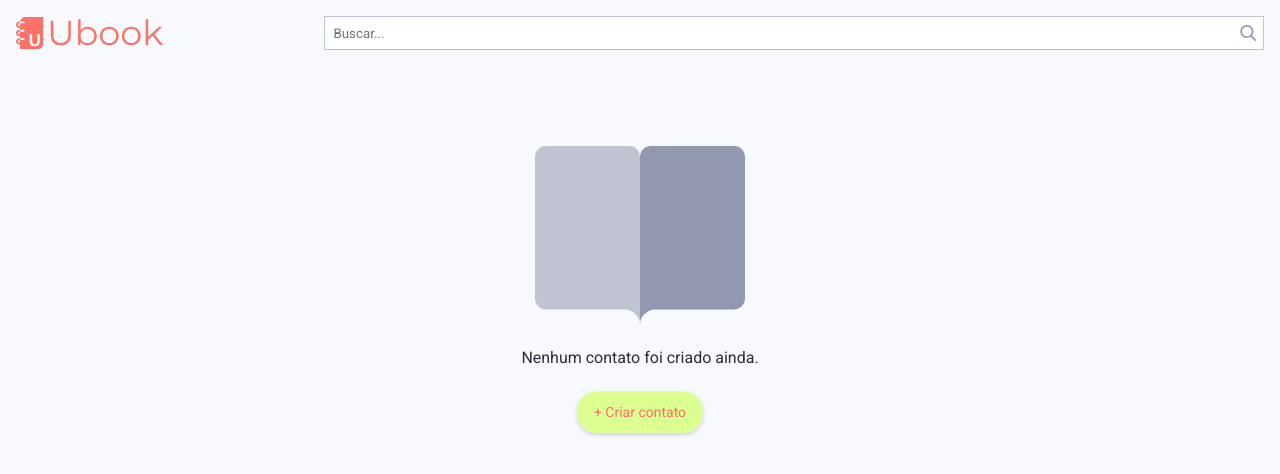
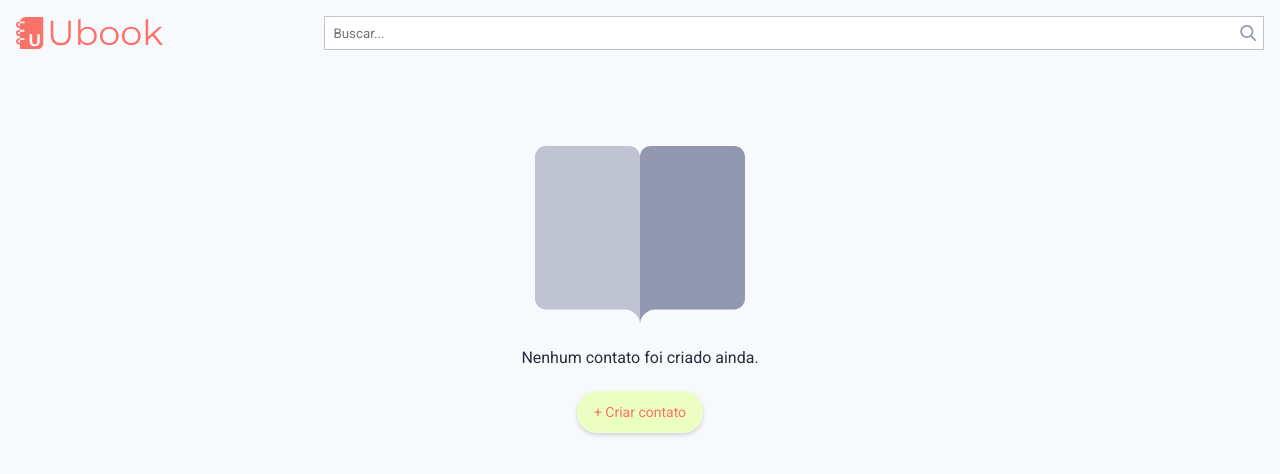
Before and after one commit to miguelmarcondesf/clicksign-agenda-teste, a Vue app: page /#/ in a window 1280 px wide. In both pictures the pointer is over the button "+ Criar contato". Shown: the top 474 px of the page. Built offline with nearby package versions, Linux system fonts and the light colour scheme.

Commit message:
Adding style to buttons hovering

```diff
--- a/src/assets/atoms/buttons.scss
+++ b/src/assets/atoms/buttons.scss
@@ -8,6 +8,11 @@
   color: var(--salmon);
   padding: 12px 16px;
   font-weight: 500;
+
+  &:hover {
+    background-color: lighten(#dbff90, 10%);
+    cursor: pointer;
+  }
 }
 
 .modal-button {
@@ -22,6 +27,11 @@
   padding: 8px 16px;
   margin: 0 8px;
 
+  &:hover {
+    background-color: lighten(#fa7268, 10%);
+    cursor: pointer;
+  }
+
   &-text {
     font-family: 'Roboto';
     font-size: 14px;
@@ -29,6 +39,10 @@
     color: var(--salmon);
     background-color: transparent;
     border: none;
+
+    &:hover {
+      cursor: pointer;
+    }
   }
 
   &.disabled {
```
